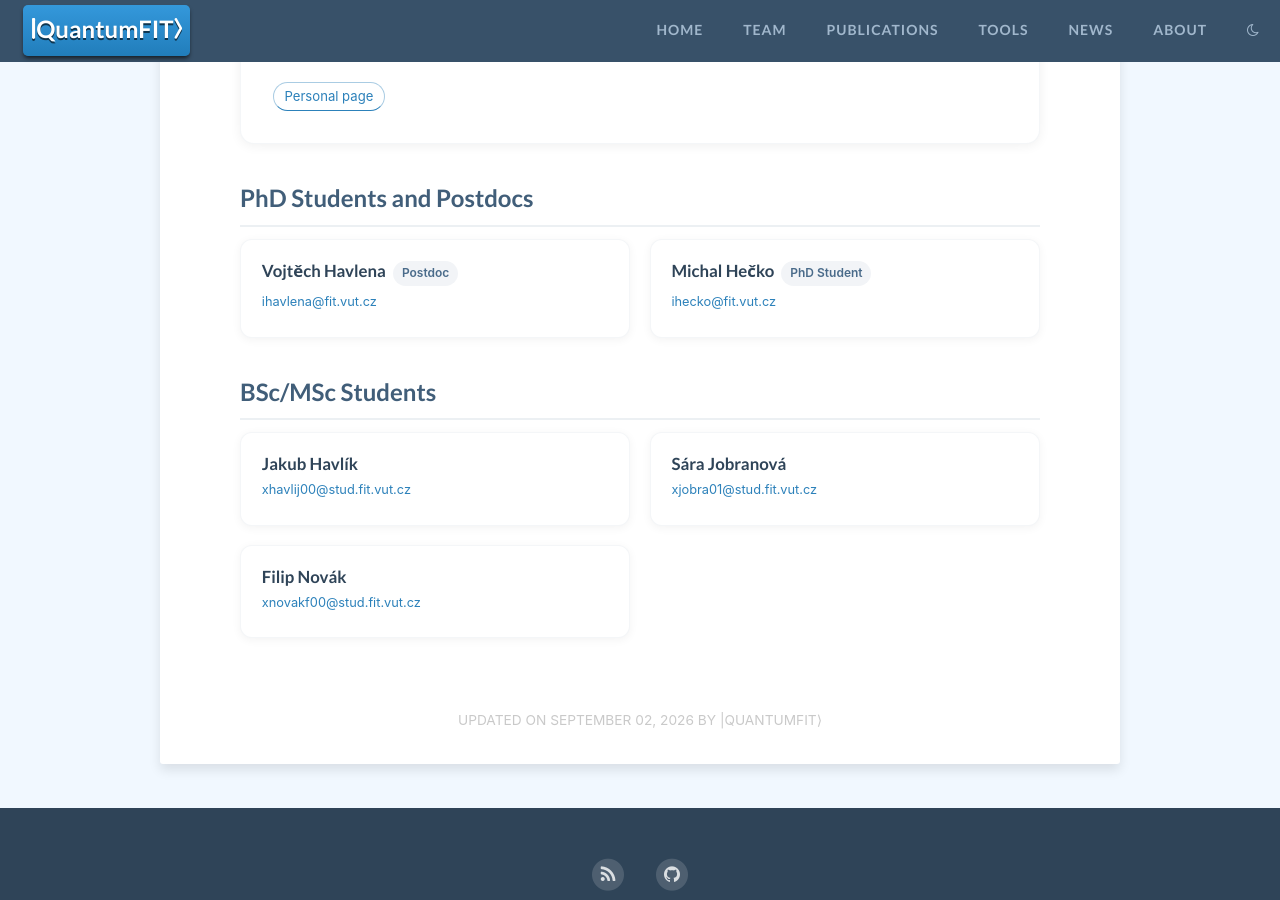
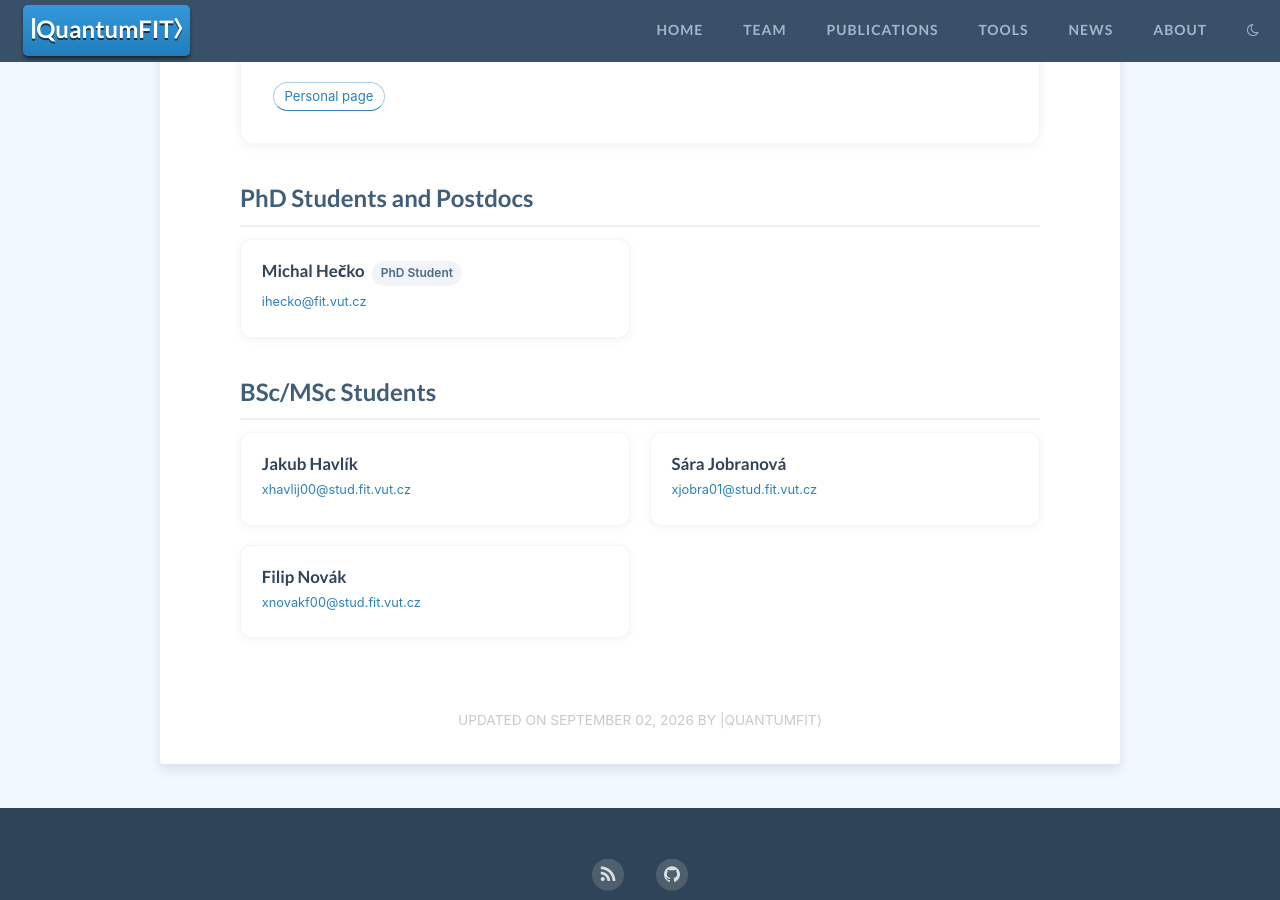
Before and after one commit to QuantumFIT/quantumfit.github.io, a Jekyll site: the page built from pages/team.md, in a window 1280 px wide and 900 px high, scrolled down 510 px. Built offline with Jekyll 4.4.1, drawn with Linux system fonts in a browser that asks for light colours.

Commit message:
Team: drop Vojtěch Havlena from the list
The comment above phd_and_postdocs used him as its worked example of a
FIT login that cannot be guessed from the surname, so it now cites the
person who is still in the list: Hečko is `ihecko`, not `hecko`.

Co-Authored-By: Claude Opus 5 <noreply@anthropic.com>
Claude-Session: https://claude.ai/code/session_01Qgr3EHNtzr13mi5YBFazva

```diff
--- a/_data/group.yml
+++ b/_data/group.yml
@@ -59,7 +59,7 @@ principle_investigator:
 #
 # Every `web` URL below was verified to resolve and to name the right person.
 # Do the same for a new one rather than pattern-matching it: the FIT login is
-# not derivable from the surname (Havlena is `ihavlena`, not `havlena`), and
+# not derivable from the surname (Hečko is `ihecko`, not `hecko`), and
 # some people have no login alias at all, only the numeric id the faculty's
 # staff listing links to. Guessing is actively risky here -- `inovak` resolves,
 # but to a different Novák.
@@ -68,11 +68,6 @@ principle_investigator:
 # staff, so a student who is not also employed has none, and pages/team.md
 # renders those names as plain text.
 phd_and_postdocs:
-  - name: "Vojtěch Havlena"
-    role: "Postdoc"
-    web: "https://www.fit.vut.cz/person/ihavlena/"
-    email: "ihavlena@fit.vut.cz"
-
   - name: "Michal Hečko"
     role: "PhD Student"
     web: "https://www.fit.vut.cz/person/ihecko/"
```
